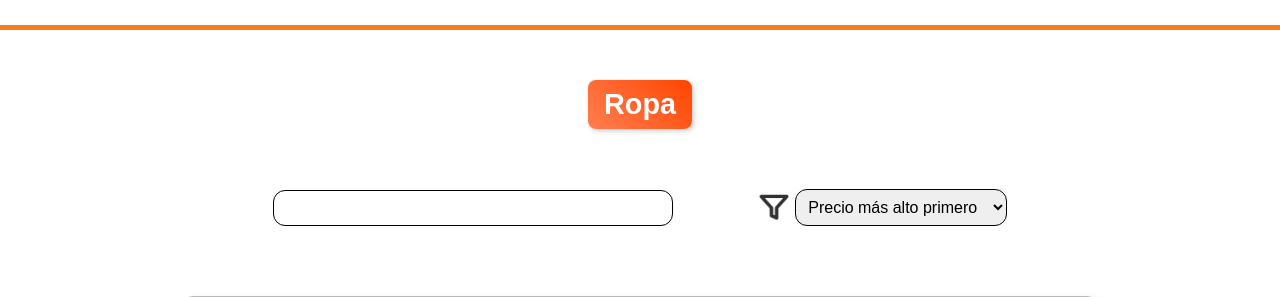
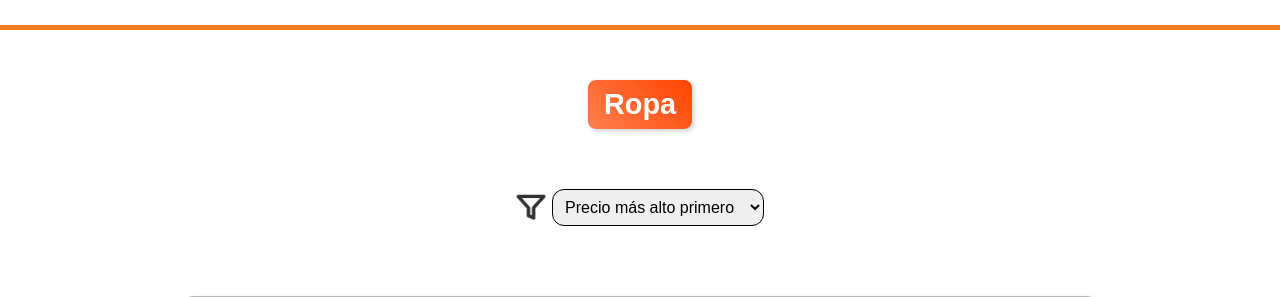
Before and after one commit to ElbaCalvo/Biddly, a PHP site: page /app/view/categoryScreen.php?category_id=1 in a window 1280 px wide. Shown: the part 103-400 px from the top of the page. Run offline with PHP 8.4, Linux system fonts and the light colour scheme; data comes from the database, SQL or seed files in the repository.

Commit message:
Solucionados problemas de diseño en a pagina de favoritos y eliminadas las barras de busqueda de la pagina de favoritos y categorias

```diff
--- a/app/view/categoryScreen.php
+++ b/app/view/categoryScreen.php
@@ -42,7 +42,6 @@
 
     <div class="categoryForm">
         <form action="">
-            <input class="searchBar" type="search" name="searchBar">
             <img src="../../img/orderIcon.png" alt="icono de Orden">
             <select class="order" name="orden">
                 <option>Precio más alto primero</option>
--- a/app/view/css/categoryScreen.css
+++ b/app/view/css/categoryScreen.css
@@ -48,15 +48,6 @@ body {
   min-height: 5px;
   background-color: #f67b21;
   width: 100%;
-}
-
-.searchBar {
-  margin: auto 80px auto auto;
-  width: 400px;
-  padding: 8px;
-  font-size: 16px;
-  border-radius: 12px;
-  border: solid 1px black;
 }
 
 .categoryForm {
--- a/app/view/favoritesScreen.php
+++ b/app/view/favoritesScreen.php
@@ -59,7 +59,6 @@
     <div class="favoritesForm">
         <form method="GET" action="favoritesScreen.php" id="orderForm">
             Favoritos
-            <input class="searchBar" type="search" name="searchBar">
             <img src="../../img/orderIcon.png" alt="icono de Orden">
             <select class="order" name="orden" onchange="document.getElementById('orderForm').submit();">
                 <option value="desc" <?php echo $order == 'desc' ? 'selected' : ''; ?>>Precio más alto primero</option>
--- a/app/view/loggedCategoryScreen.php
+++ b/app/view/loggedCategoryScreen.php
@@ -75,16 +75,15 @@
         <?php echo '<div class="categoryType">' . $category['Nombre'] . '</div>'; ?>
     </div>
 
-    <!-- <div class="categoryForm"> por ahora no se añade
+    <div class="categoryForm">
         <form action="">
-            <input class="searchBar" type="search" name="searchBar">
             <img src="../../img/orderIcon.png" alt="icono de Orden">
             <select class="order" name="orden">
                 <option value="DESC">Precio más alto primero</option>
                 <option value="ASC">Precio más bajo primero</option>
             </select>
         </form>
-    </div> -->
+    </div>
 
     <?php
     foreach ($productos as $producto) {
```
Also changed, not shown: app/view/css/favoritesScreen.css (+3 -11 lines), app/view/css/loggedCategoryScreen.css (+0 -9 lines).
